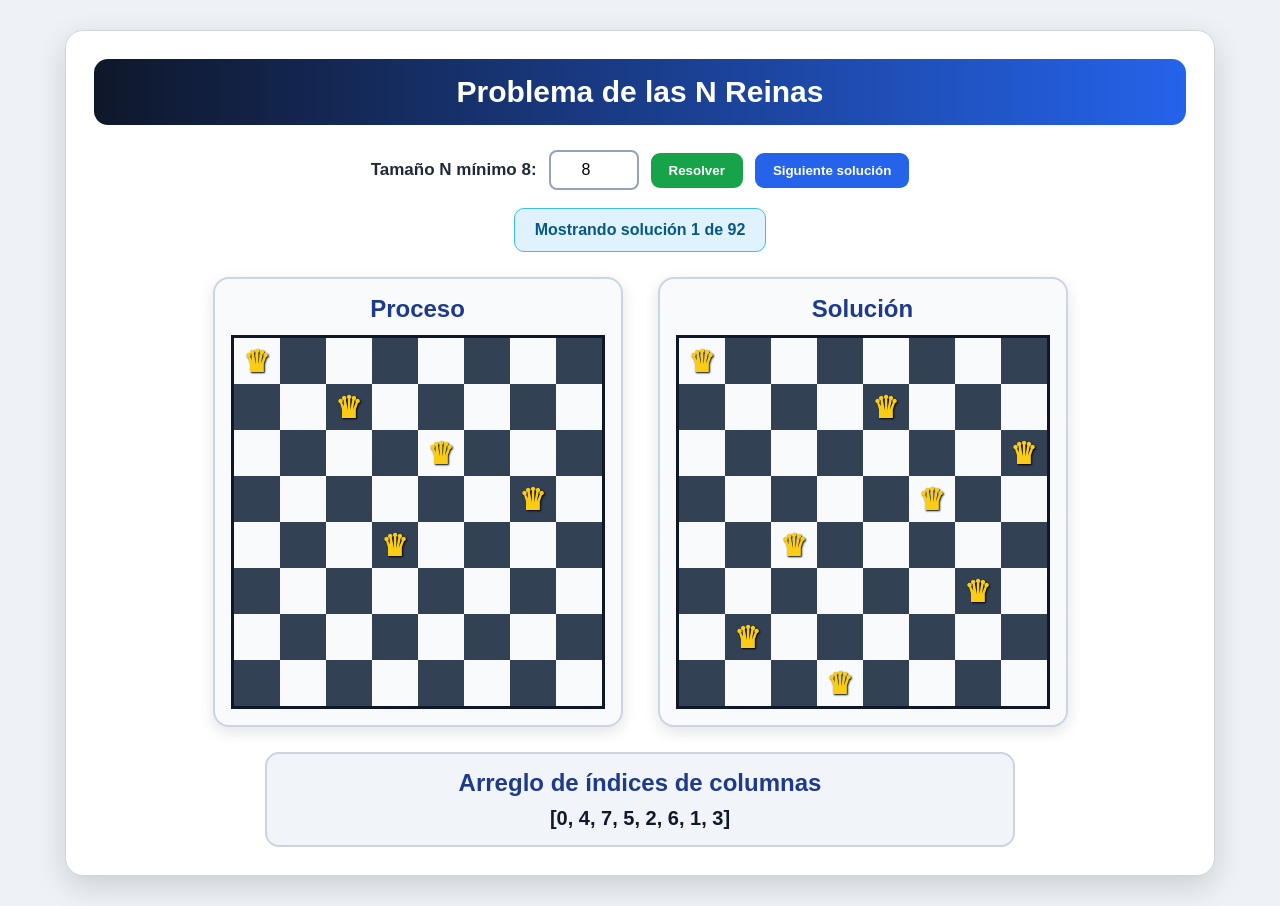
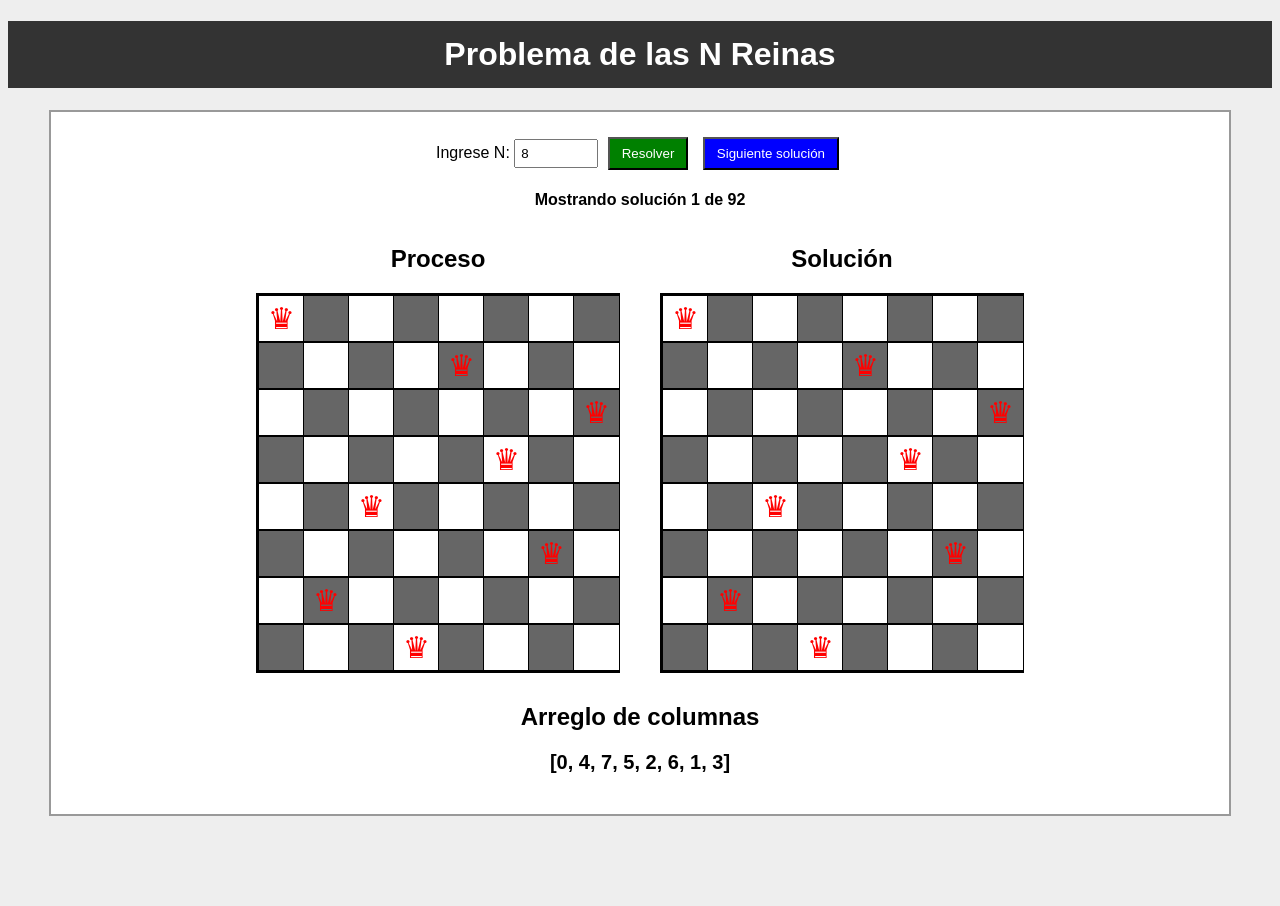
Before and after one commit to HotCode2025/Los_Idos_TercerSemestre, a plain HTML site: page Practicas/Clase_7_Las_N_Reinas/index.html in a window 1280 px wide. Both pictures are taken after a click on the button "Resolver". After the commit the page ends 836 px from the top, so only its background shows below. Drawn offline with Linux system fonts and the light colour scheme.

Commit message:
Se realizan modificaciones sobre el trabajo

```diff
--- a/Practicas/Clase_7_Las_N_Reinas/index.html
+++ b/Practicas/Clase_7_Las_N_Reinas/index.html
@@ -2,50 +2,39 @@
 <html lang="es">
 <head>
     <meta charset="UTF-8">
-    <meta name="viewport" content="width=device-width, initial-scale=1.0">
-    <title>Problema de las N Reinas</title>
-
+    <title>N Reinas</title>
     <link rel="stylesheet" href="style.css">
 </head>
-
 <body>
 
-    <main class="container">
+    <h1>Problema de las N Reinas</h1>
 
-        <h1>Problema de las N Reinas</h1>
+    <div class="contenedor">
 
-        <section class="controls">
-            <label for="n">Tamaño N mínimo 8:</label>
-            <input type="number" id="n" min="8" value="8">
+        <label>Ingrese N:</label>
+        <input type="number" id="n" value="8" min="8">
 
-            <button id="solveBtn">Resolver</button>
-            <button id="nextBtn" disabled>Siguiente solución</button>
-        </section>
+        <button id="btnResolver">Resolver</button>
+        <button id="btnSiguiente" disabled>Siguiente solución</button>
 
-        <p id="message" class="message">
-            Ingrese un valor de N igual o mayor a 8 y presione Resolver.
-        </p>
+        <p id="mensaje">Ingrese un número mayor o igual a 8.</p>
 
-        <section class="boards-container">
-
-            <div class="board-box">
+        <div class="tableros">
+            <div>
                 <h2>Proceso</h2>
-                <div id="processBoard" class="board"></div>
+                <div id="tableroProceso" class="tablero"></div>
             </div>
 
-            <div class="board-box">
+            <div>
                 <h2>Solución</h2>
-                <div id="solutionBoard" class="board"></div>
+                <div id="tableroSolucion" class="tablero"></div>
             </div>
+        </div>
 
-        </section>
+        <h2>Arreglo de columnas</h2>
+        <p id="arreglo">[]</p>
 
-        <section class="indexes-box">
-            <h2>Arreglo de índices de columnas</h2>
-            <p id="indexes">[]</p>
-        </section>
-
-    </main>
+    </div>
 
     <script src="n_reinas.js"></script>
 </body>
--- a/Practicas/Clase_7_Las_N_Reinas/n_reinas.js
+++ b/Practicas/Clase_7_Las_N_Reinas/n_reinas.js
@@ -1,88 +1,90 @@
-const nInput = document.getElementById("n");
-const solveBtn = document.getElementById("solveBtn");
-const nextBtn = document.getElementById("nextBtn");
-const processBoard = document.getElementById("processBoard");
-const solutionBoard = document.getElementById("solutionBoard");
-const message = document.getElementById("message");
-const indexes = document.getElementById("indexes");
+const inputN = document.getElementById("n");
+const btnResolver = document.getElementById("btnResolver");
+const btnSiguiente = document.getElementById("btnSiguiente");
+const tableroProceso = document.getElementById("tableroProceso");
+const tableroSolucion = document.getElementById("tableroSolucion");
+const mensaje = document.getElementById("mensaje");
+const arregloHTML = document.getElementById("arreglo");
 
-let soluciones = []; //Guardamos las soluciones encontradas para el valor ingresado
-let pasosProceso = []; //Guardamos los pasos para los pasos del primer recorrido y así mostrar el proceso visualmente
+let soluciones = [];
+let pasos = [];
 let solucionActual = 0;
 
-//Conectamos los botones con las funciones principales del programa
-solveBtn.addEventListener("click", resolver);
-nextBtn.addEventListener("click", siguienteSolucion);
+// Botones principales del programa
+btnResolver.addEventListener("click", resolver);
+btnSiguiente.addEventListener("click", mostrarSiguiente);
 
-//Validamos el valor ingresado, busca soluciones y actualiza la pantalla
 function resolver() {
-    const n = parseInt(nInput.value);
+    let n = parseInt(inputN.value);
 
+    // Validamos que N sea igual o mayor a 8
     if (isNaN(n) || n < 8) {
-        message.textContent = "Error: el valor de N debe ser igual o mayor a 8.";
-        limpiar();
-        return;
-    }
-//Reiniciamos los datos para que con una nueva ejecución no se mezclen con los resultados anteriores
-    soluciones = [];
-    pasosProceso = [];
-    solucionActual = 0;
-//Representamos el tablero con un arreglo donde cada posición es una fila
-    const tablero = new Array(n).fill(-1);
-
-    buscarSoluciones(tablero, 0, n);
-
-//Sí no encuentro ninguna solución, limpia pantalla y avisa al usuario
-    if (soluciones.length === 0) {
-        message.textContent = "No se encontraron soluciones.";
+        mensaje.textContent = "El valor de N debe ser mayor o igual a 8.";
         limpiar();
         return;
     }
 
-    message.textContent = `Se encontraron ${soluciones.length} soluciones. Mostrando solución 1 de ${soluciones.length}.`;
+    // Reiniciamos los datos antes de buscar nuevas soluciones
+    soluciones = [];
+    pasos = [];
+    solucionActual = 0;
 
+    //El arreglo representa el tablero: indice = fila, valor = columna
+    let tablero = new Array(n).fill(-1);
 
-    nextBtn.disabled = soluciones.length <= 1;//Habilitamos el botón siguiente solo si hay más de una solución disponible.
+    // Empezamos a buscar soluciones desde la fila 0.
+    buscarSoluciones(tablero, 0, n);
 
-//Mostramos el proceso y la primera solución encontrada
-    animarProceso(n);
+    if (soluciones.length === 0) {
+        mensaje.textContent = "No se encontraron soluciones.";
+        limpiar();
+        return;
+    }
+
+    mensaje.textContent = "Se encontraron " + soluciones.length + " soluciones.";
+
+    btnSiguiente.disabled = soluciones.length <= 1;
+
+    mostrarProceso(n);
     mostrarSolucion();
 }
 
-
 function buscarSoluciones(tablero, fila, n) {
-    if (fila === n) { //Si se completaron todas las filas, se encontró una solucion.
+    // Si llegamos a N, significa que ya pudimos ubicar todas  las reinas
+    if (fila === n) {
         soluciones.push([...tablero]);
         return;
     }
-//Probamos colocar una reina en cada columna de la fila actual.
+
+    //Probamos una reina en cada columna de la fila actual
     for (let columna = 0; columna < n; columna++) {
-        if (esSeguro(tablero, fila, columna)) { //Solo avanzamos si la posición no es atacada por otra reina
+        if (esSeguro(tablero, fila, columna)) {
             tablero[fila] = columna;
 
+            // Guardamos algunos pasos del primer recorrido para mostrar el proceso
             if (soluciones.length === 0) {
-                pasosProceso.push([...tablero]);
+                pasos.push([...tablero]);
             }
 
             buscarSoluciones(tablero, fila + 1, n);
 
+            //Sacamos la reina para probar otra columna
             tablero[fila] = -1;
         }
     }
 }
 
-//Verificamos si una reina puede colocarse sin compartir columna ni diagonal.
-function esSeguro(tablero, filaActual, columnaActual) {
-    for (let filaAnterior = 0; filaAnterior < filaActual; filaAnterior++) {
-        const columnaAnterior = tablero[filaAnterior];
+function esSeguro(tablero, fila, columna) {
+    for (let i = 0; i < fila; i++) {
+        let columnaAnterior = tablero[i];
 
-        const mismaColumna = columnaAnterior === columnaActual; //Comprobamos si hay otra reina en la misma columna
+        //no puede haber dos reinas en la misma columna
+        if (columnaAnterior === columna) {
+            return false;
+        }
 
-        const mismaDiagonal =
-            Math.abs(filaActual - filaAnterior) ===
-            Math.abs(columnaActual - columnaAnterior);
-
-        if (mismaColumna || mismaDiagonal) {
+        // tampoco puede haber dos reinas en la misma diagonal
+        if (Math.abs(fila - i) === Math.abs(columna - columnaAnterior)) {
             return false;
         }
     }
@@ -90,21 +92,26 @@ function esSeguro(tablero, filaActual, columnaActual) {
     return true;
 }
 
-//Mostramos en pantalla la solución actual y su arreglo de indices
-function mostrarSolucion() {
-    const n = parseInt(nInput.value);
-    const solucion = soluciones[solucionActual];
+function mostrarProceso(n) {
+    //mostramos el último paso guardado del proceso
+    let ultimoPaso = pasos[pasos.length - 1];
 
-    dibujarTablero(solutionBoard, solucion, n); //Dibujo del tablero final con las reinas ubicadas
-
-    indexes.textContent = "[" + solucion.join(", ") + "]";
-
-    message.textContent =
-        `Mostrando solución ${solucionActual + 1} de ${soluciones.length}`;
+    dibujarTablero(tableroProceso, ultimoPaso, n);
 }
 
-//Avanza a la siguiente solución y vuelve a la primera al llegar al final
-function siguienteSolucion() {
+function mostrarSolucion() {
+    let n = parseInt(inputN.value);
+    let solucion = soluciones[solucionActual];
+
+    dibujarTablero(tableroSolucion, solucion, n);
+
+    arregloHTML.textContent = "[" + solucion.join(", ") + "]";
+
+    mensaje.textContent =
+        "Mostrando solución " + (solucionActual + 1) + " de " + soluciones.length;
+}
+
+function mostrarSiguiente() {
     solucionActual++;
 
     if (solucionActual >= soluciones.length) {
@@ -114,69 +121,36 @@ function siguienteSolucion() {
     mostrarSolucion();
 }
 
-//Reproducimos visualmente los pasos guardados durante la búsqueda inicial
-function animarProceso(n) {
-    let paso = 0;
-
-    const intervalo = setInterval(() => { //Colocamos un uso de intervalo para que el proceso no aparezca todo de golpe
-        if (paso >= pasosProceso.length) {
-            clearInterval(intervalo);
-            return;
-        }
-
-        dibujarTablero(processBoard, pasosProceso[paso], n);
-        paso++;
-    }, 250);
-}
-
-//Dibujamos dinamicamente un tablero de tamaño N x N dentro del contenedor recibido.
 function dibujarTablero(contenedor, arreglo, n) {
     contenedor.innerHTML = "";
 
-    let tamanioCelda = 46;
+    contenedor.style.gridTemplateColumns = "repeat(" + n + ", 45px)";
 
-    if (n > 10) {
-        tamanioCelda = 34;
-    }
-
-    if (n > 14) {
-        tamanioCelda = 26;
-    }
-
-//Definimos la cantidad de filas y columnas del tablero.
-    contenedor.style.gridTemplateColumns = `repeat(${n}, ${tamanioCelda}px)`;
-    contenedor.style.gridTemplateRows = `repeat(${n}, ${tamanioCelda}px)`;
-
-//Recorremos cada posición del tablero para crear sus celdas
     for (let fila = 0; fila < n; fila++) {
         for (let columna = 0; columna < n; columna++) {
-            const celda = document.createElement("div");
+            let casilla = document.createElement("div");
 
-            celda.classList.add("cell");
-
-            celda.style.width = tamanioCelda + "px";
-            celda.style.height = tamanioCelda + "px";
+            casilla.classList.add("casilla");
 
             if ((fila + columna) % 2 === 0) {
-                celda.classList.add("white");
+                casilla.classList.add("blanca");
             } else {
-                celda.classList.add("black");
+                casilla.classList.add("negra");
             }
 
             if (arreglo[fila] === columna) {
-                celda.textContent = "♛";
-                celda.classList.add("queen");
+                casilla.textContent = "♛";
+                casilla.classList.add("reina");
             }
 
-            contenedor.appendChild(celda);
+            contenedor.appendChild(casilla);
         }
     }
 }
 
-//Limpia los tableros y desactiva el botón de siguiente solución.
 function limpiar() {
-    processBoard.innerHTML = "";
-    solutionBoard.innerHTML = "";
-    indexes.textContent = "[]";
-    nextBtn.disabled = true;
+    tableroProceso.innerHTML = "";
+    tableroSolucion.innerHTML = "";
+    arregloHTML.textContent = "[]";
+    btnSiguiente.disabled = true;
 }
--- a/Practicas/Clase_7_Las_N_Reinas/style.css
+++ b/Practicas/Clase_7_Las_N_Reinas/style.css
@@ -1,183 +1,89 @@
-* {
-    box-sizing: border-box;
-    margin: 0;
-    padding: 0;
-}
-
 body {
-    min-height: 100vh;
-    font-family: Arial, Helvetica, sans-serif;
-    background: #eef2f7;
-    color: #1f2937;
-    padding: 30px;
-}
-
-.container {
-    max-width: 1150px;
-    margin: auto;
-    background: white;
-    border-radius: 18px;
-    padding: 28px;
-    box-shadow: 0 10px 30px rgba(0, 0, 0, .15);
-    border: 1px solid #d1d5db;
+    font-family: Arial, sans-serif;
+    background-color: #eeeeee;
+    text-align: center;
 }
 
 h1 {
-    text-align: center;
-    background: linear-gradient(90deg, #0f172a, #2563eb);
+    background-color: #333333;
     color: white;
-    padding: 16px;
-    border-radius: 14px;
-    margin-bottom: 25px;
+    padding: 15px;
+}
+
+.contenedor {
+    background-color: white;
+    width: 90%;
+    margin: 20px auto;
+    padding: 20px;
+    border: 2px solid #999999;
+}
+
+input {
+    width: 70px;
+    padding: 5px;
+}
+
+button {
+    padding: 7px 12px;
+    margin: 5px;
+    cursor: pointer;
+}
+
+#btnResolver {
+    background-color: green;
+    color: white;
+}
+
+#btnSiguiente {
+    background-color: blue;
+    color: white;
+}
+
+#btnSiguiente:disabled {
+    background-color: gray;
+}
+
+#mensaje {
+    font-weight: bold;
+}
+
+.tableros {
+    display: flex;
+    justify-content: center;
+    gap: 40px;
+    flex-wrap: wrap;
+}
+
+.tablero {
+    display: grid;
+    justify-content: center;
+    margin: 10px auto;
+    border: 2px solid black;
+}
+
+.casilla {
+    width: 45px;
+    height: 45px;
+    border: 1px solid black;
+    display: flex;
+    justify-content: center;
+    align-items: center;
     font-size: 30px;
 }
 
-.controls {
-    display: flex;
-    justify-content: center;
-    align-items: center;
-    gap: 12px;
-    flex-wrap: wrap;
-    margin-bottom: 18px;
+.blanca {
+    background-color: white;
 }
 
-label {
-    font-weight: bold;
-    font-size: 17px;
+.negra {
+    background-color: #666666;
 }
 
-input {
-    width: 90px;
-    padding: 9px;
-    border: 2px solid #94a3b8;
-    border-radius: 8px;
-    text-align: center;
-    font-size: 16px;
+.reina {
+    color: red;
 }
 
-button {
-    border: none;
-    padding: 10px 18px;
-    border-radius: 9px;
-    color: white;
-    font-weight: bold;
-    cursor: pointer;
-    transition: .2s;
-}
-
-button:hover {
-    transform: scale(1.04);
-}
-
-button:disabled {
-    background: #9ca3af;
-    cursor: not-allowed;
-    transform: none;
-}
-
-#solveBtn {
-    background: #16a34a;
-}
-
-#nextBtn {
-    background: #2563eb;
-}
-
-.message {
-    width: fit-content;
-    margin: 0 auto 25px;
-    padding: 12px 20px;
-    background: #e0f2fe;
-    border: 1px solid #38bdf8;
-    border-radius: 10px;
-    color: #075985;
-    font-weight: bold;
-    text-align: center;
-}
-
-.boards-container {
-    display: flex;
-    justify-content: center;
-    gap: 35px;
-    flex-wrap: wrap;
-}
-
-.board-box {
-    background: #f8fafc;
-    border: 2px solid #cbd5e1;
-    border-radius: 16px;
-    padding: 16px;
-    box-shadow: 0 5px 15px rgba(15, 23, 42, .12);
-}
-
-.board-box h2 {
-    text-align: center;
-    color: #1e3a8a;
-    margin-bottom: 12px;
-}
-
-.board {
-    display: grid;
-    border: 3px solid #0f172a;
-}
-
-.cell {
-    width: 46px;
-    height: 46px;
-    display: flex;
-    align-items: center;
-    justify-content: center;
-    font-size: 30px;
+#arreglo {
+    font-size: 20px;
     font-weight: bold;
 }
-
-.white {
-    background: #f8fafc;
-}
-
-.black {
-    background: #334155;
-}
-
-.queen {
-    color: #facc15;
-    text-shadow: 1px 1px 2px black;
-}
-
-.indexes-box {
-    margin: 25px auto 0;
-    max-width: 750px;
-    background: #f1f5f9;
-    border: 2px solid #cbd5e1;
-    border-radius: 14px;
-    padding: 15px;
-    text-align: center;
-}
-
-.indexes-box h2 {
-    color: #1e3a8a;
-    margin-bottom: 10px;
-}
-
-#indexes {
-    font-size: 20px;
-    font-weight: bold;
-    color: #111827;
-    word-wrap: break-word;
-}
-
-@media (max-width: 700px) {
-    body {
-        padding: 12px;
-    }
-
-    h1 {
-        font-size: 22px;
-    }
-
-    .cell {
-        width: 32px;
-        height: 32px;
-        font-size: 22px;
-    }
-}
```
